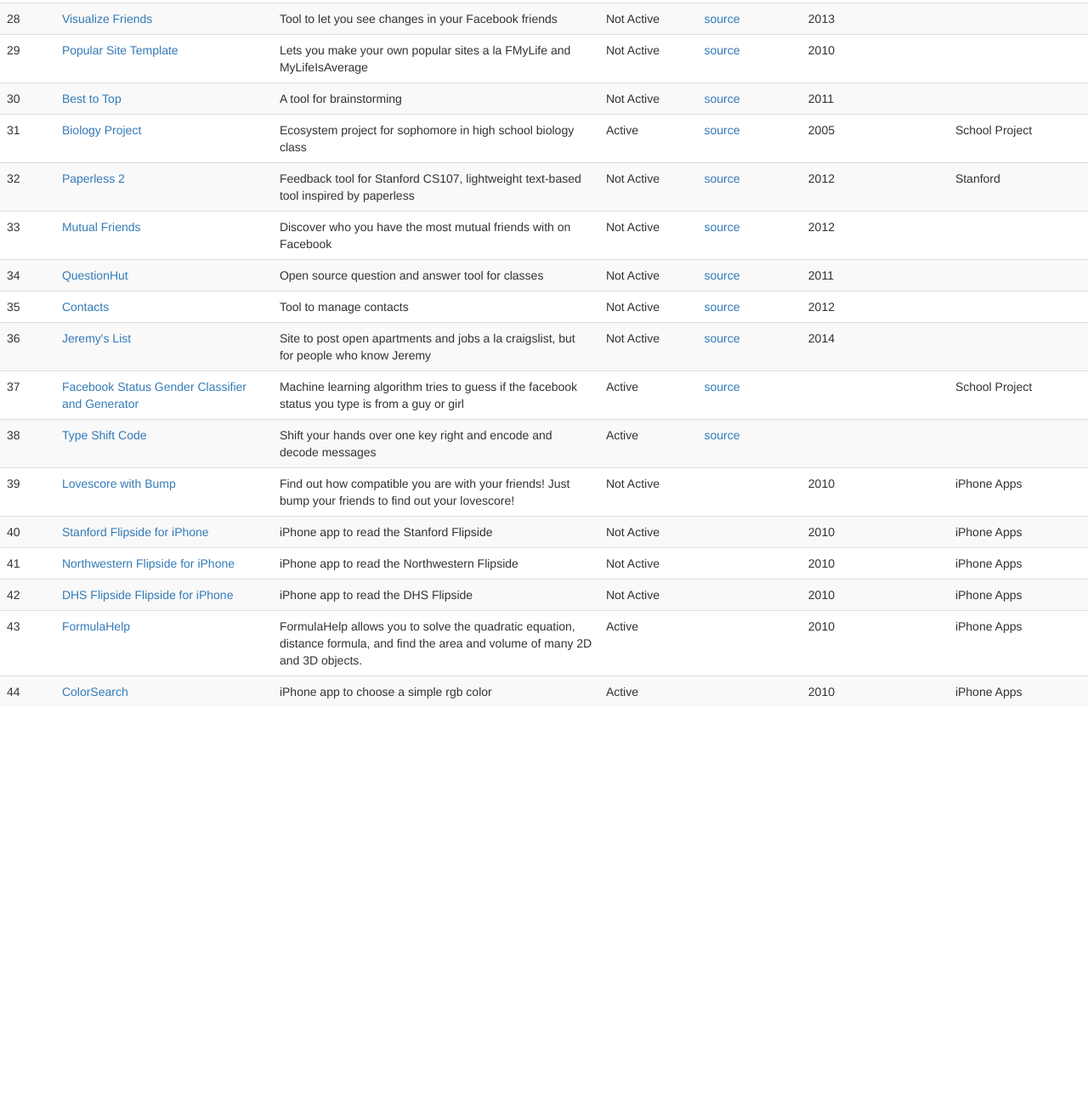
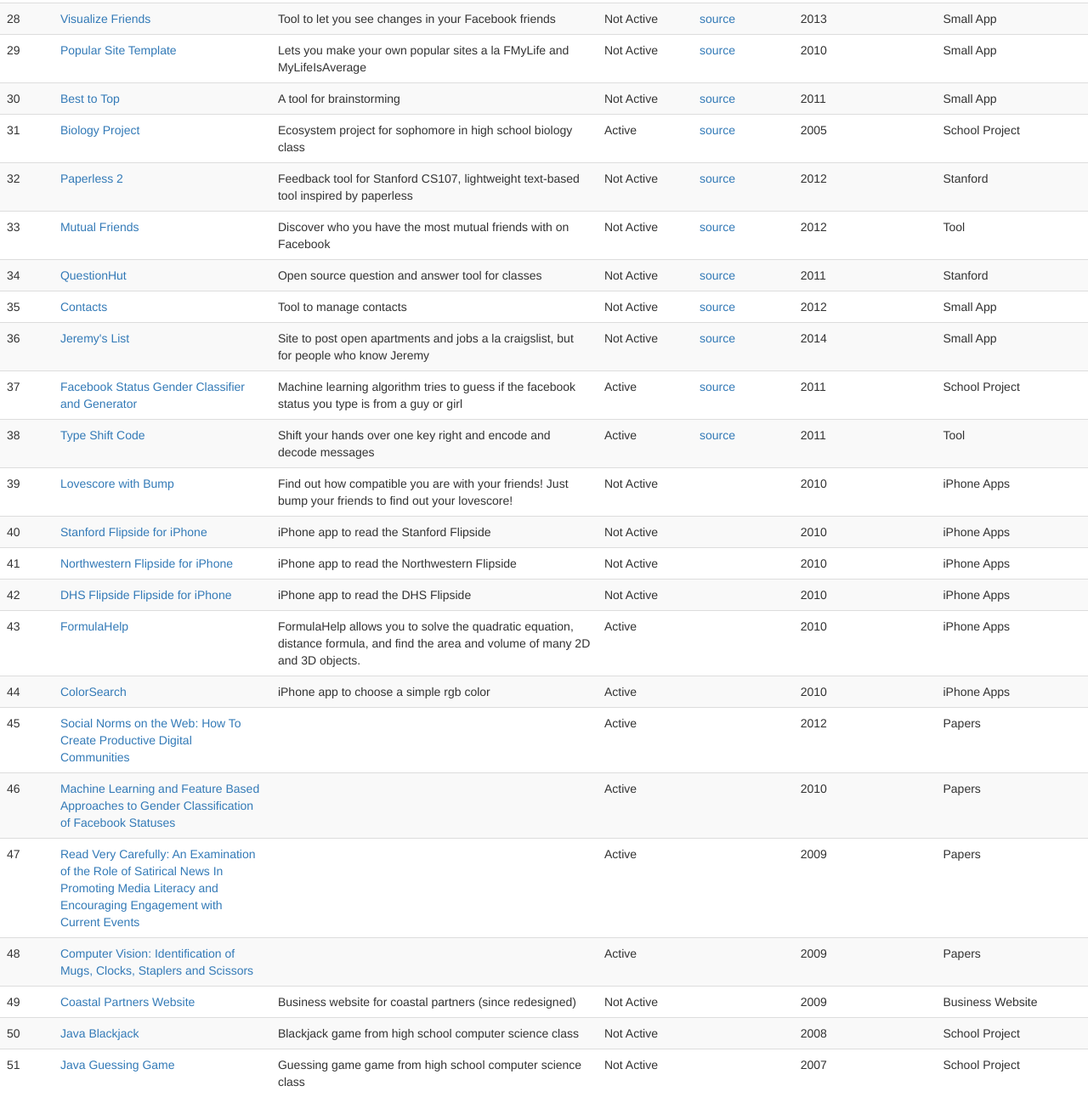
Before and after one commit to jkeesh/project-list, a plain HTML site: page index.html in a window 1280 px wide. Shown: the part 1380-2691 px from the top of the page at 85% size. Before the commit the page ends 2232 px from the top, so only its background shows below. Drawn offline with Linux system fonts and the light colour scheme.

Commit message:
update data

```diff
--- a/index.html
+++ b/index.html
@@ -43,6 +43,7 @@ var PROJECTS = [
         'link': 'http://raunk.com',
         'status': 'Not Active',
         'dateStarted': '2011',
+        'category': 'Lists',
     },
     {
         'name': 'thekeesh.com',
@@ -57,7 +58,7 @@ var PROJECTS = [
         'description': 'Jeremy\'s personal website',
         'link': 'http://jeremykeeshin.com',
         'status': 'Active',
-        'dateStarted': '?',
+        'dateStarted': '2009',
         'category': 'Personal',
     },
     {
@@ -67,6 +68,7 @@ var PROJECTS = [
         'status': 'Not Active',
         'source': 'https://github.com/jkeesh/fb-friends-bookmarklet',
         'dateStarted': '2011',
+        'category': 'Tool',
     },
     {
         'name': 'TSLA Bot',
@@ -173,25 +175,28 @@ var PROJECTS = [
     {
         'name': 'SCPD Scraper',
         'description': 'Tool to scrape lecture videos for SCPD',
-        'link': 'x',
-        'status': '??',
-        'dateStarted': '??',
+        'link': 'https://github.com/jkeesh/scpd-scraper',
+        'status': 'Not Active',
+        'dateStarted': '2011',
         'source': 'https://github.com/jkeesh/scpd-scraper',
+        'category': 'Stanford',
     },
     {
         'name': 'Citation Missing',
         'description': 'Project for comedy hackathon to easily edit wikipedia pages',
         'link': 'x',
-        'status': 'x',
+        'status': 'Not Active',
         'source': 'https://github.com/jkeesh/citation-missing',
         'category': 'Comedy',
+        'dateStarted': '2013'
     },
     {
         'name': 'YouTube Sloth',
         'description': 'Take any youtube video and slow it down, simulating viewing it on a slow network',
-        'status': 'x',
+        'status': 'Not Active',
         'link': 'http://thekeesh.com/ytsloth',
         'category': 'Comedy',
+        'dateStarted': '2010',
     },
     {
         'name': 'Your Money or Your Life Crossover Visualization',
@@ -244,7 +249,8 @@ var PROJECTS = [
         'source': 'https://github.com/jkeesh/paperless',
         'link': 'http://paperless.stanford.edu/',
         'status': 'Active',
-        'dateStarted': '2010'
+        'dateStarted': '2010',
+        'category': 'Stanford',
     },
     {
         'name': 'Study Guide Generator',
@@ -252,7 +258,8 @@ var PROJECTS = [
         'source': 'x',
         'link': 'http://thekeesh.com/study/',
         'status': 'Active',
-        'dateStarted': 'x',
+        'dateStarted': '2011',
+        'category': 'Small App',
     },
     {
         'name': 'Mission Tacos',
@@ -261,6 +268,7 @@ var PROJECTS = [
         'link': 'http://missiontacos.com',
         'status': 'Not Active',
         'dateStarted': '2013',
+        'category': 'Small App',
     },
     {
         'name': 'Visualize Friends',
@@ -269,6 +277,7 @@ var PROJECTS = [
         'link': 'x',
         'status': 'Not Active',
         'dateStarted': '2013',
+        'category': 'Small App',
     },
     {
         'name': 'Popular Site Template',
@@ -277,6 +286,7 @@ var PROJECTS = [
         'link': 'x',
         'status': 'Not Active',
         'dateStarted': '2010',
+        'category': 'Small App',
     },
     {
         'name': 'Best to Top',
@@ -285,6 +295,7 @@ var PROJECTS = [
         'link': 'http://besttotop.appspot.com/',
         'status': 'Not Active',
         'dateStarted': '2011',
+        'category': 'Small App',
     },
     {
         'name': 'Biology Project',
@@ -311,6 +322,7 @@ var PROJECTS = [
         'link': '#',
         'status': 'Not Active',
         'dateStarted': '2012',
+        'category': 'Tool',
     },
     {
         'name': 'QuestionHut',
@@ -318,7 +330,8 @@ var PROJECTS = [
         'source': 'https://github.com/jkeesh/QuestionHut',
         'link': 'http://questionhut.com',
         'status': 'Not Active',
-        'dateStarted': '2011'
+        'dateStarted': '2011',
+        'category': 'Stanford',
     },
     {
         'name': 'Contacts',
@@ -326,7 +339,8 @@ var PROJECTS = [
         'source': 'https://github.com/jkeesh/contacts',
         'link': '#',
         'status': 'Not Active',
-        'dateStarted': '2012'
+        'dateStarted': '2012',
+        'category': 'Small App',
     },
     {
         'name': 'Jeremy\'s List',
@@ -334,7 +348,8 @@ var PROJECTS = [
         'source': 'x',
         'link': 'http://jeremyslist.com',
         'status': 'Not Active',
-        'dateStarted': '2014'
+        'dateStarted': '2014',
+        'category': 'Small App',
     },
     {
         'name': 'Facebook Status Gender Classifier and Generator',
@@ -343,6 +358,7 @@ var PROJECTS = [
         'source': 'x',
         'category': 'School Project',
         'status': 'Active',
+        'dateStarted': '2011',
     },
     {
         'name': 'Type Shift Code',
@@ -350,6 +366,8 @@ var PROJECTS = [
         'link': 'http://thekeesh.com/typeshift/',
         'source': 'x',
         'status': 'Active',
+        'dateStarted': '2011',
+        'category': 'Tool',
     },
     {
         'name': 'Lovescore with Bump',
@@ -398,7 +416,64 @@ var PROJECTS = [
         'status': 'Active',
         'dateStarted': '2010',
         'category': 'iPhone Apps',
-    }
+    },
+    {
+        'name': 'Social Norms on the Web: How To Create Productive Digital Communities',
+        'description': '',
+        'link': 'http://thekeesh.com/docs/norms.pdf',
+        'dateStarted': '2012',
+        'category': 'Papers',
+        'status': 'Active',
+    },
+    {
+        'name': 'Machine Learning and Feature Based Approaches to Gender Classification of Facebook Statuses',
+        'description': '',
+        'dateStarted': '2010',
+        'category': 'Papers',
+        'link': 'http://thekeesh.com/cs224n/final_writeup.pdf',
+        'status': 'Active',
+    },
+    {
+        'name': 'Read Very Carefully: An Examination of the Role of Satirical News In Promoting Media Literacy and Encouraging Engagement with Current Events',
+        'description': '',
+        'dateStarted': '2009',
+        'link': 'http://www.thekeesh.com/docs/pwrfinal.pdf',
+        'category': 'Papers',
+        'status': 'Active',
+    },
+    {
+        'name': 'Computer Vision: Identification of Mugs, Clocks, Staplers and Scissors',
+        'description': '',
+        'dateStarted': '2009',
+        'link': 'http://thekeesh.com/docs/vision.pdf',
+        'category': 'Papers',
+        'status': 'Active',
+    },
+    {
+        'name': 'Coastal Partners Website',
+        'description': 'Business website for coastal partners (since redesigned)',
+        'link': 'http://coastalpartners.net',
+        'category': '',
+        'status': 'Not Active',
+        'dateStarted': '2009',
+        'category': 'Business Website',
+    },
+    {
+        'name': 'Java Blackjack',
+        'description': 'Blackjack game from high school computer science class',
+        'link': '',
+        'status': 'Not Active',
+        'dateStarted': '2008',
+        'category': 'School Project'
+    },
+    {
+        'name': 'Java Guessing Game',
+        'description': 'Guessing game game from high school computer science class',
+        'link': '',
+        'status': 'Not Active',
+        'dateStarted': '2007',
+        'category': 'School Project'
+    },
 
 ];
 
```
